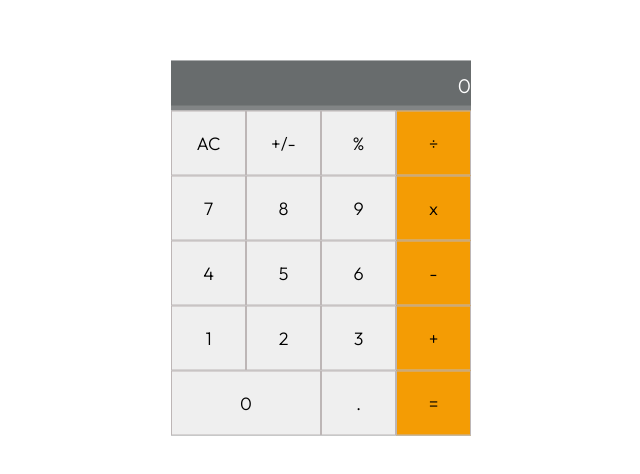
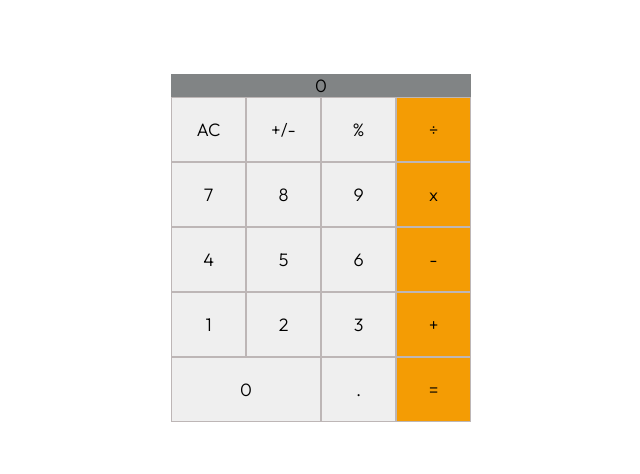
Before and after one commit to fortuneonyeka/Maths-magicians, a React (Create React App) app: page / in a window 1280 px wide. Shown: the part 152-626 px from the top of the page, without its empty margins (319-959 px from the left). Built offline with nearby package versions, Linux system fonts and the light colour scheme; a web font is replaced by a local one.

Commit message:
update input styling

```diff
--- a/src/App.css
+++ b/src/App.css
@@ -39,20 +39,18 @@ body {
   background-color: rgb(244, 156, 4);
 }
 
-.input {
-  height: 45px;
-  margin-bottom: 0;
-  line-height: 50px;
-  color: #fff;
-  display: inline-block;
-  width: 100%;
+input[type="text"] {
+  height: 25px;
+  width: 292px;
+  height: 40px;
+  text-align: end;
+  background-color:rgba(99, 103, 104, 0.803);
+  color:white;
+  border:0px;
+  outline: none;
   overflow: hidden;
-  background-color: rgba(99, 103, 104, 0.803);
-  border: none;
-  outline: none;
-  text-align: right;
+  font-weight: 500;
   font-size: 20px;
-  font-weight: 500;
 }
 
 .zero {
```
